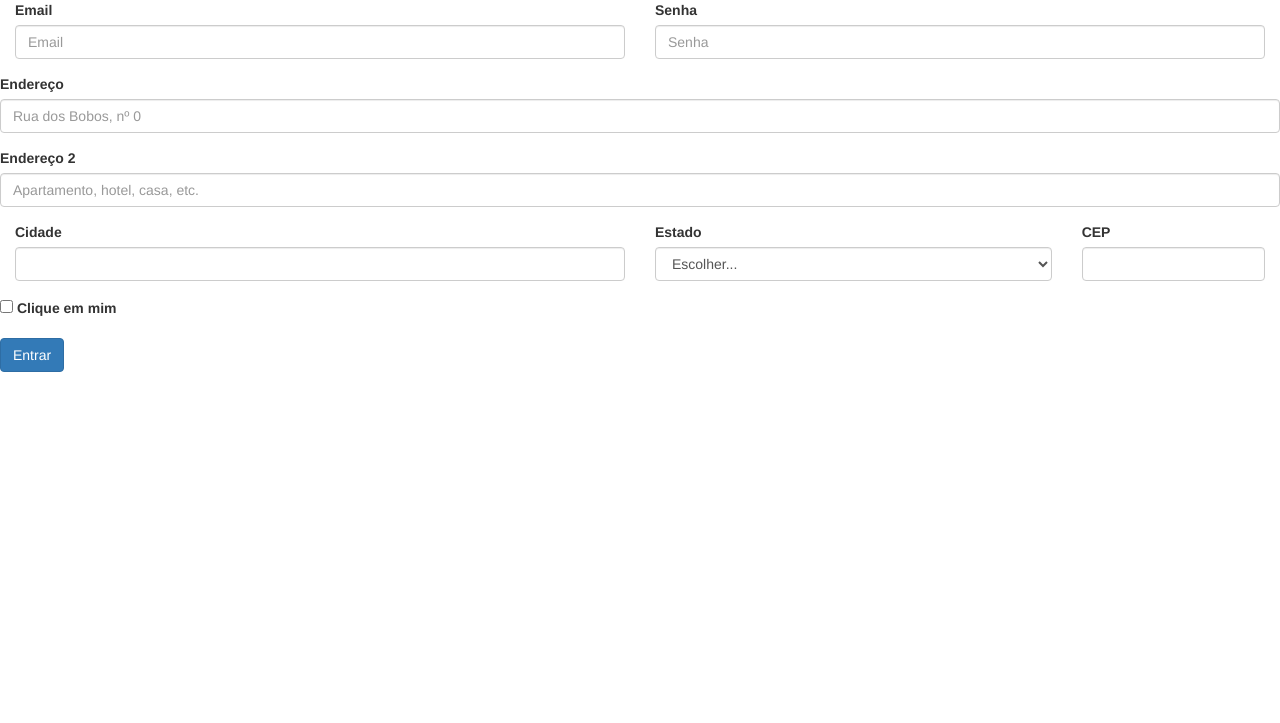
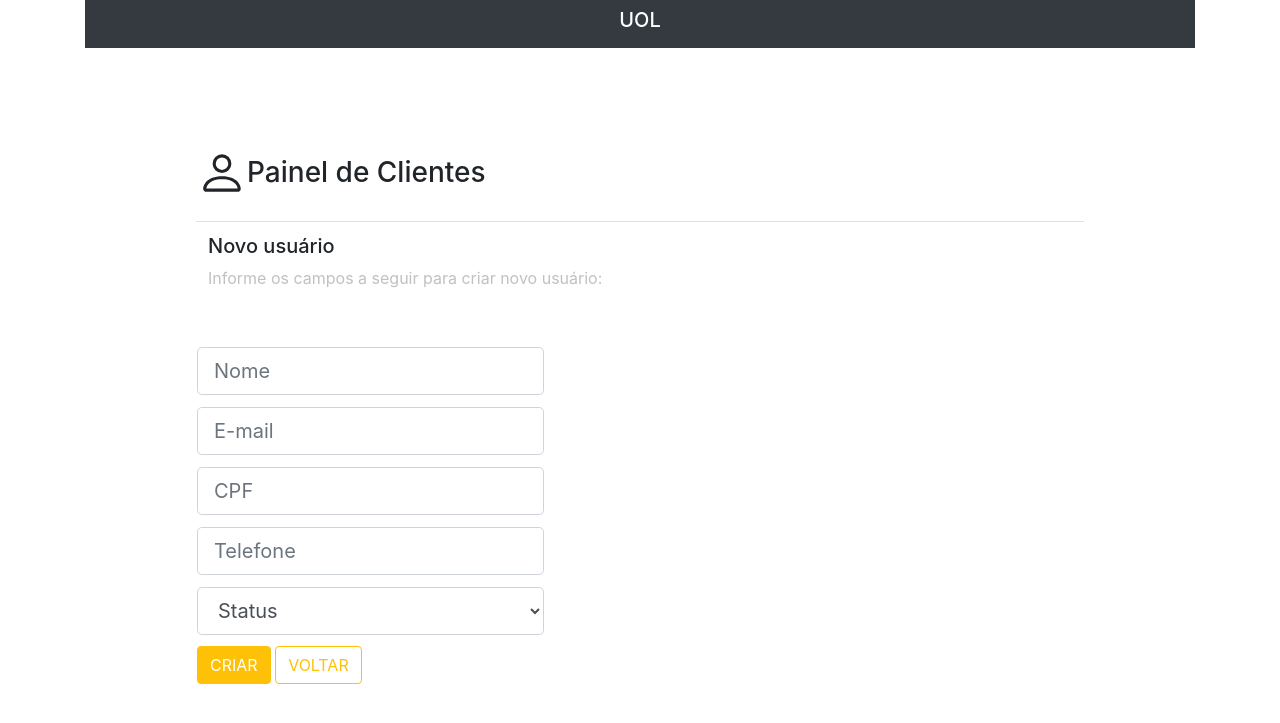
Before and after one commit to Hermelio/CRUD, a Django app: page /cadastro/ in a window 1280 px wide. Shown: the top 723 px of the page. Run offline with Django 3.2, Linux system fonts and the light colour scheme; some libraries are stand-ins or nearby versions.

Commit message:
versao 1.1

```diff
--- a/static/css/main.css
+++ b/static/css/main.css
@@ -29,7 +29,7 @@ body {
 }
 
 .mudando:hover {
-    background: #f0ad4e;
+    background: #ffc107;
     color: white;
 
 }
@@ -42,6 +42,8 @@ body {
 .mudando {
     border-color: #ffc107;
     color: #ffc107;
+    background: white;
+
 }
 
 .topo {
@@ -82,7 +84,9 @@ body {
 h3 {
     margin-top: 3%;
 }
-
+.top-table{
+    margin-top:10%;
+}
 
 
 button {
--- a/telas/templates/crud/base.html
+++ b/telas/templates/crud/base.html
@@ -21,7 +21,7 @@
     <!-- Navbar content -->
   </nav>
   <div class="row">
-    <table cellspacing="20" class="table">
+    <table class="top-table">
       <thead class="thead-dark">
         <tr>
           <td class="topo"> <svg xmlns="http://www.w3.org/2000/svg" width="50" height="50" fill="currentColor"
@@ -34,17 +34,7 @@
           </td>
         </tr>
         <tr>
-        <tr>
-          <td>
-            <h4>Listagem de usuário</h4>
-            <p>Escolha um cliente para visualizar os detalhes</p>
-          </td>
-          <td class="espaço"></td>
-          <td>
-            <button class="btn btn-warning" data-toggle-tooltip="tooltip" title="Incluir novo item">Novo
-              Cliente</button>
-          </td>
-        </tr>
+
       </thead>
 
     </table>
--- a/telas/templates/crud/cadastro.html
+++ b/telas/templates/crud/cadastro.html
@@ -1,54 +1,63 @@
-<head>
-  <meta charset="utf-8">
-  <meta name="viewport" content="width=device-width, initial-scale=1">
-  <link rel="stylesheet" href="https://maxcdn.bootstrapcdn.com/bootstrap/3.4.1/css/bootstrap.min.css">
-  <script src="https://ajax.googleapis.com/ajax/libs/jquery/3.5.1/jquery.min.js"></script>
-  <script src="https://maxcdn.bootstrapcdn.com/bootstrap/3.4.1/js/bootstrap.min.js"></script>
-</head>
+{% extends 'crud/base.html' %}
+{% block conteudo %}
 
-<form>
-  <div class="form-row">
-    <div class="form-group col-md-6">
-      <label for="inputEmail4">Email</label>
-      <input type="email" class="form-control" id="inputEmail4" placeholder="Email">
-    </div>
-    <div class="form-group col-md-6">
-      <label for="inputPassword4">Senha</label>
-      <input type="password" class="form-control" id="inputPassword4" placeholder="Senha">
-    </div>
-  </div>
-  <div class="form-group">
-    <label for="inputAddress">Endereço</label>
-    <input type="text" class="form-control" id="inputAddress" placeholder="Rua dos Bobos, nº 0">
-  </div>
-  <div class="form-group">
-    <label for="inputAddress2">Endereço 2</label>
-    <input type="text" class="form-control" id="inputAddress2" placeholder="Apartamento, hotel, casa, etc.">
-  </div>
-  <div class="form-row">
-    <div class="form-group col-md-6">
-      <label for="inputCity">Cidade</label>
-      <input type="text" class="form-control" id="inputCity">
-    </div>
-    <div class="form-group col-md-4">
-      <label for="inputEstado">Estado</label>
-      <select id="inputEstado" class="form-control">
-        <option selected>Escolher...</option>
-        <option>...</option>
-      </select>
-    </div>
-    <div class="form-group col-md-2">
-      <label for="inputCEP">CEP</label>
-      <input type="text" class="form-control" id="inputCEP">
-    </div>
-  </div>
-  <div class="form-group">
-    <div class="form-check">
-      <input class="form-check-input" type="checkbox" id="gridCheck">
-      <label class="form-check-label" for="gridCheck">
-        Clique em mim
-      </label>
-    </div>
-  </div>
-  <button type="submit" class="btn btn-primary">Entrar</button>
-</form>
+<body class="container">
+  <div class="row">
+    <table cellspacing="20" class="table">
+      <thead class="thead-dark">
+        <tr>
+          <td>
+            <h5>Novo usuário</h5>
+            <p>Informe os campos a seguir para criar novo usuário:</p>
+          </td>
+          <td class="espaço"></td>
+        </tr>
+      </thead>
+    </table>
+    <table cellspacing="20" class="">
+      <tbody>
+        <tr>
+          <td>
+            <input class="form-control form-control-lg" type="text" placeholder="Nome">
+          </td>
+        </tr>
+        <tr>
+          <td>
+            <input class="form-control form-control-lg" type="text" placeholder="E-mail">
+          </td>
+        </tr>
+        <tr>
+          <td>
+            <input class="form-control form-control-lg" type="text" placeholder="CPF">
+          </td>
+        </tr>
+        <tr>
+          <td>
+            <input class="form-control form-control-lg" type="text" placeholder="Telefone">
+          </td>
+        </tr>
+        <tr>
+          <td>
+            <select class="form-control form-control-lg">
+              <option selected>Status</option>
+              <option>Ativo</option>
+              <option>Inativo</option>
+              <option>Aguardando Ativação</option>
+              <option>Desativado</option>
+            </select>
+          </td>
+        </tr>
+
+
+        <tr>
+          <td>
+            <button class="btn btn-warning" data-toggle-tooltip="tooltip" title="Incluir novo item">CRIAR</button>
+            <button class="btn mudando" data-toggle-tooltip="tooltip" title="Incluir novo item">VOLTAR</button>
+          </td>
+        </tr>
+      </tbody>
+    </table>
+
+
+
+    {% endblock %}
```
Also changed, not shown: telas/templates/crud/home.html (+15 -0 lines).
